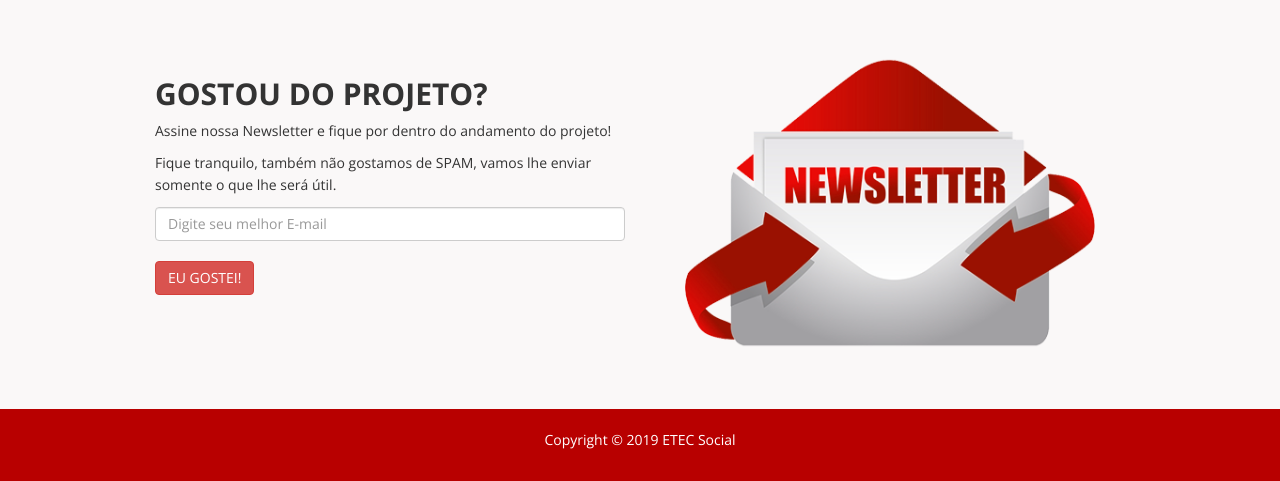
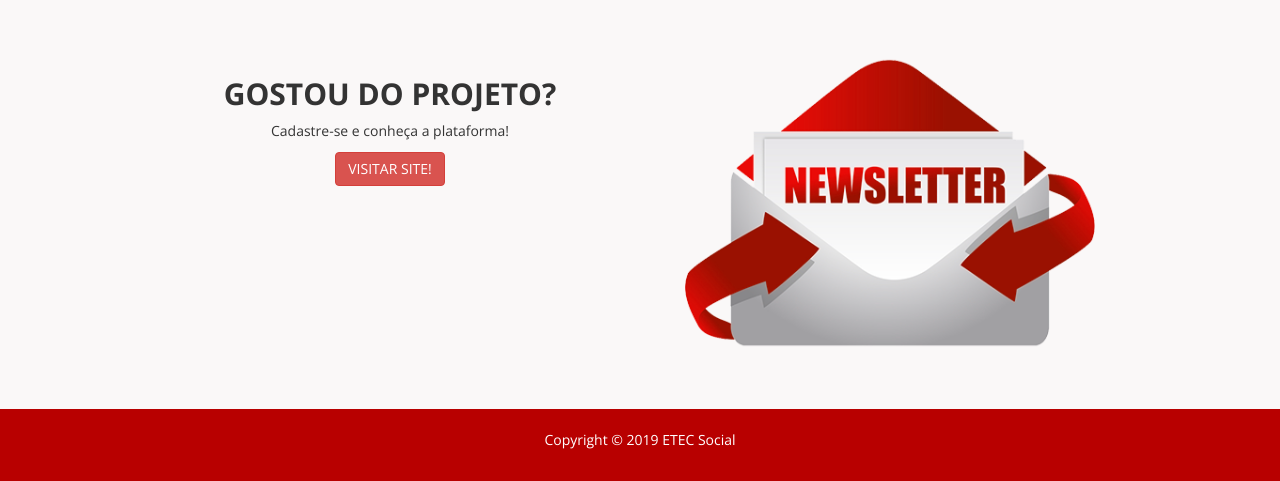
Before and after one commit to etecsocial/etecsocial.github.io, a plain HTML site: page index.html in a window 1280 px wide. Shown: the part 3815-4296 px from the top of the page. Drawn offline with nearby package versions, Linux system fonts and the light colour scheme; files whose address does not match are found by name.

Commit message:
Update index.html

```diff
--- a/index.html
+++ b/index.html
@@ -284,14 +284,11 @@
     <div class="container">
         <div class="row">
             <div class="col-md-6 wow fadeInLeft" data-wow-delay="0.6s">
+		<center>
                 <h2 class="text-uppercase">Gostou do projeto?</h2>
-                <p>Assine nossa Newsletter e fique por dentro do andamento do projeto!</p>
-                <p>Fique tranquilo, também não gostamos de SPAM, vamos lhe enviar somente o
-                    que lhe será útil.</p>
-                <form action="//etecsocial.us11.list-manage.com/subscribe/post?u=07af9785cad39d26d013956cd&amp;id=829c1c06ce" method="POST">
-                    <input type="email" name="EMAIL" class="form-control" placeholder="Digite seu melhor E-mail" required><br>
-                    <button type="submit" class="btn btn-danger text-uppercase"> EU GOSTEI!</button>
-                </form>
+                <p>Cadastre-se e conheça a plataforma!</p>
+                <a href="ehttps://etecsocial.herokuapp.com/" class="btn btn-danger text-uppercase">VISITAR SITE!</a>
+			</center>
             </div>
             <div class="col-md-6 wow fadeInRight" data-wow-delay="1s">
                 <img src="imagens/projeto/newsletter.png">
```
